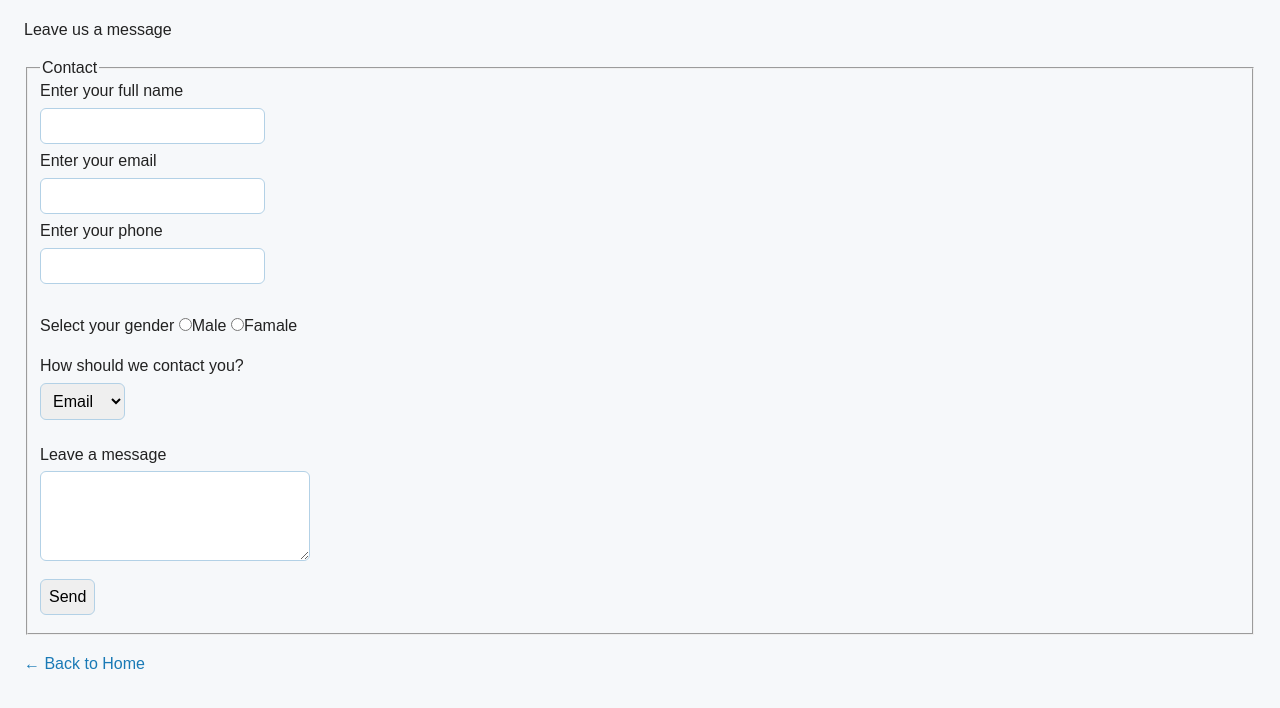
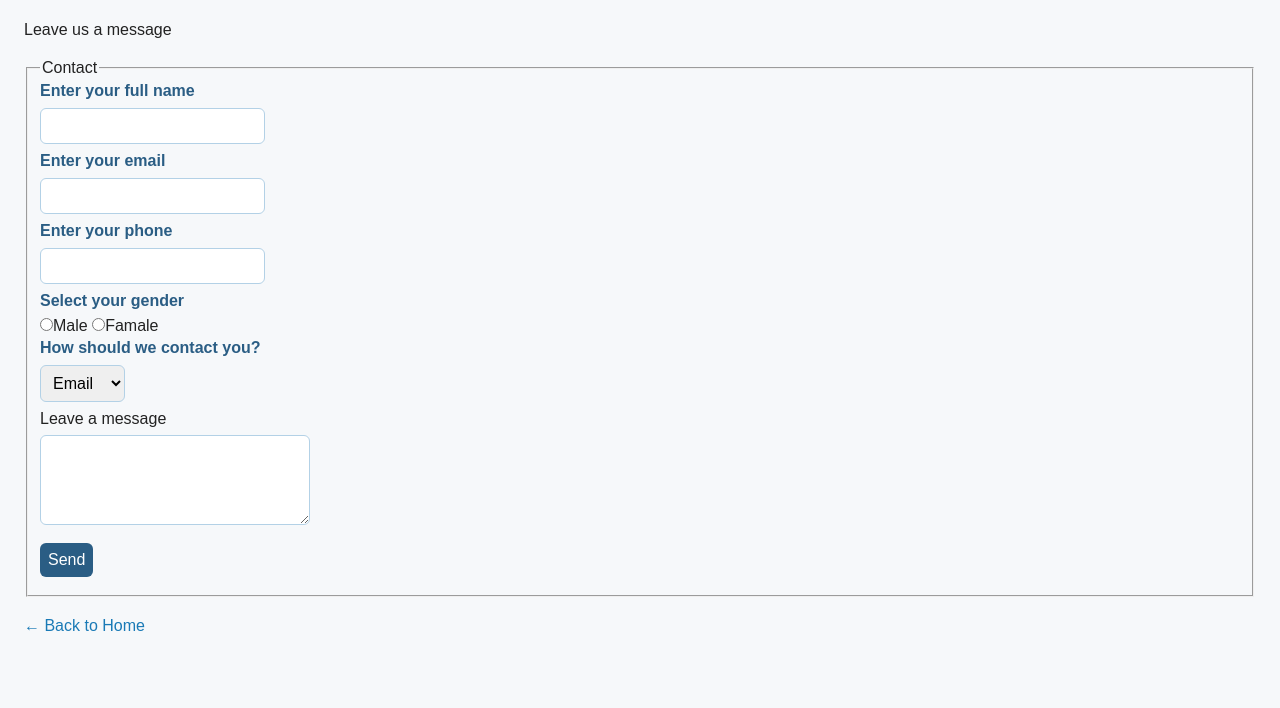
Before and after one commit to alejwang/m1-assignment, a plain HTML site: page page3.html in a window 1280 px wide. Shown: the part 132-840 px from the top of the page. After the commit the page ends 811 px from the top, so only its background shows below. Drawn offline with Linux system fonts and the light colour scheme.

Commit message:
finish homework

```diff
--- a/page3.html
+++ b/page3.html
@@ -14,26 +14,26 @@
     <form action="/signup" method="post">
     <fieldset>
         <legend>Contact</legend>
-        <label>Enter your full name</label><br>
-        <input type="text" name="name"><br>
-        <label>Enter your email</label><br>
-        <input type="email" name="email"><br>
-        <label>Enter your phone</label><br>
-        <input type="text" name="phone"><br>
-        <br>
+        <label>Enter your full name</label>
+        <input type="text" name="name">
+        <label>Enter your email</label>
+        <input type="email" name="email">
+        <label>Enter your phone</label>
+        <input type="text" name="phone">
+
         <label>Select your gender</label>
         <input type="radio" name="gender" value="male">Male
-        <input type="radio" name="gender" value="female">Famale <br>
-        <br>
+        <input type="radio" name="gender" value="female">Famale
+
         <label>How should we contact you?</label>
-        <br>
+
         <select>
             <option>Email</option>
             <option>Phone</option>
-        </select><br>
+        </select>
         <br>Leave a message<br>
-        <textarea rows="5" cols="30"></textarea><br>
-        <input type="submit" value="Send">
+        <textarea rows="5" cols="30"></textarea>
+        <input class="button" type="submit" value="Send">
 
     </fieldset>
 
--- a/style.css
+++ b/style.css
@@ -82,19 +82,26 @@ tr:nth-child(even) {
 }
 
 /* Forms (example, add your form HTML to use these styles) */
-input, select, textarea, button {
+input, select, textarea {
   font-size: 1em;
   padding: 0.5em;
   margin: 0.5em 0;
   border-radius: 6px;
   border: 1px solid #b3d1e6;
 }
-button {
+.button {
   background: #2a5d84;
   color: #fff;
   border: none;
   cursor: pointer;
+  display: block;
 }
 button:hover {
   background: #1a7ab6;
 }
+label {
+  display: block;
+  /* margin-bottom: 0.5em; */
+  color: #2a5d84;
+  font-weight: bold;
+}
```
